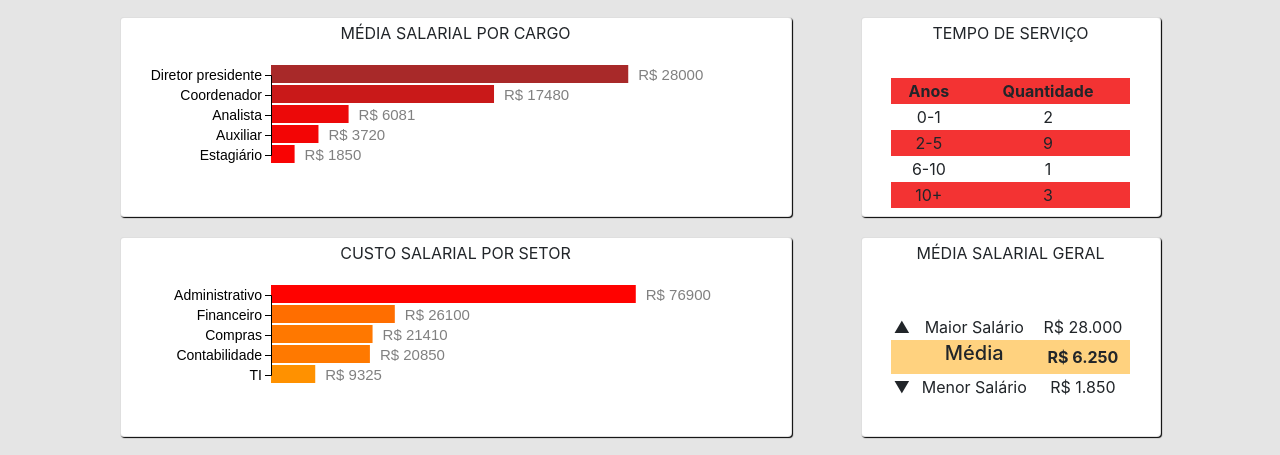
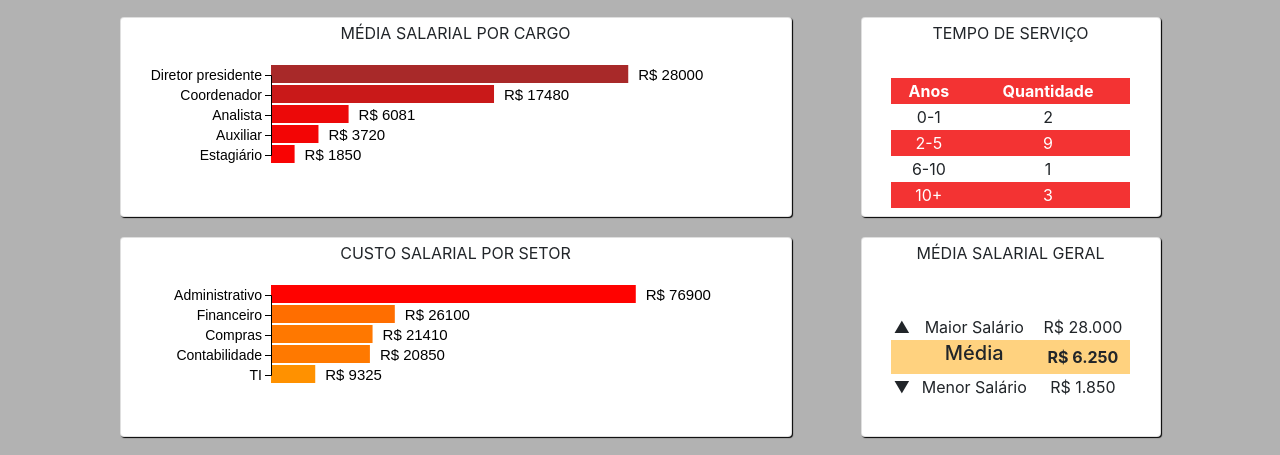
Before and after one commit to rlimax/PainelRH, a plain HTML site: page index.html in a window 1280 px wide. Shown: the part 333-788 px from the top of the page. Drawn offline with nearby package versions, Linux system fonts and the light colour scheme.

Commit message:
Atualização

```diff
--- a/css/style.css
+++ b/css/style.css
@@ -1,5 +1,5 @@
 body{
-    background-color: rgba(125,125,125,.2);
+    background-color: rgba(0,0,0,.3);
 }
 div#hora{
     width: 100%;
@@ -33,14 +33,19 @@ span.barra{
     min-width: 300px;
     height: 200px;
     box-shadow: 1px 1px 1px black;
+    transition: .3s linear;
 }
 .card:hover{
-    background-color: rgba(255, 255, 0, .1);
+
     border: 1px solid red;
+    transform:scale(1.05)
 }
 .card:hover .title{
-    background-color: rgba(255, 255, 0, .1);
+    background-color: rgba(255, 0, 0, .3);
 
+}
+#altura:hover, #altura2:hover{
+    margin-top: 30px;
 }
 .orange{
     background-color: rgba(255, 165, 0,.5);
@@ -69,6 +74,7 @@ table{
 }
 .red{
     background-color: rgba(241, 0, 0,.8);
+    color: white;
 }
 #hora{
     font-size: 20px;
--- a/js/graphics.js
+++ b/js/graphics.js
@@ -50,7 +50,7 @@ var horas = canvas.selectAll("text")
                         //.style("text-shadow","2px 2px 1px black")
                         .attr("y", (d,i) => i*20+15)
                         .attr("x", (d)=>escala(d.salario)+160)
-                        .attr("fill", "gray")
+                        .attr("fill", "black")
                         .text((d) => "R$ "+d.salario)
                         .attr("opacity",0)
 
@@ -136,7 +136,7 @@ var horas2 = canvas2.selectAll("text")
                         //.style("text-shadow","2px 2px 1px black")
                         .attr("y", (d,i) => i*20+15)
                         .attr("x", (d)=>escala2(d.custo)+160)
-                        .attr("fill", "gray")
+                        .attr("fill", "black")
                         .text((d) => "R$ "+d.custo)
                         .attr("opacity",0)
 var nomes2 = d3.scalePoint()
```
Also changed, not shown: img/logo.jpg (deleted), img/painel.JPG (added).
